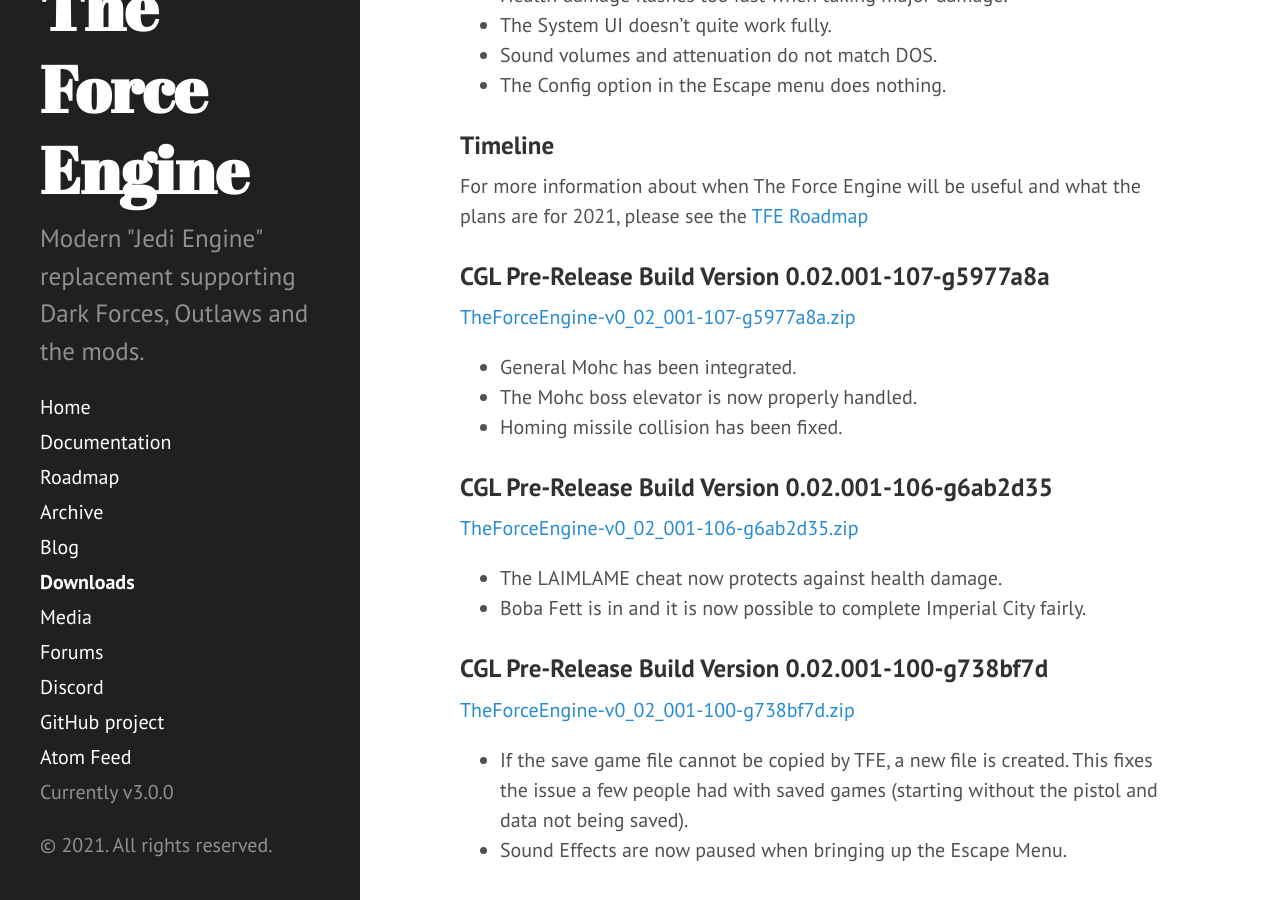
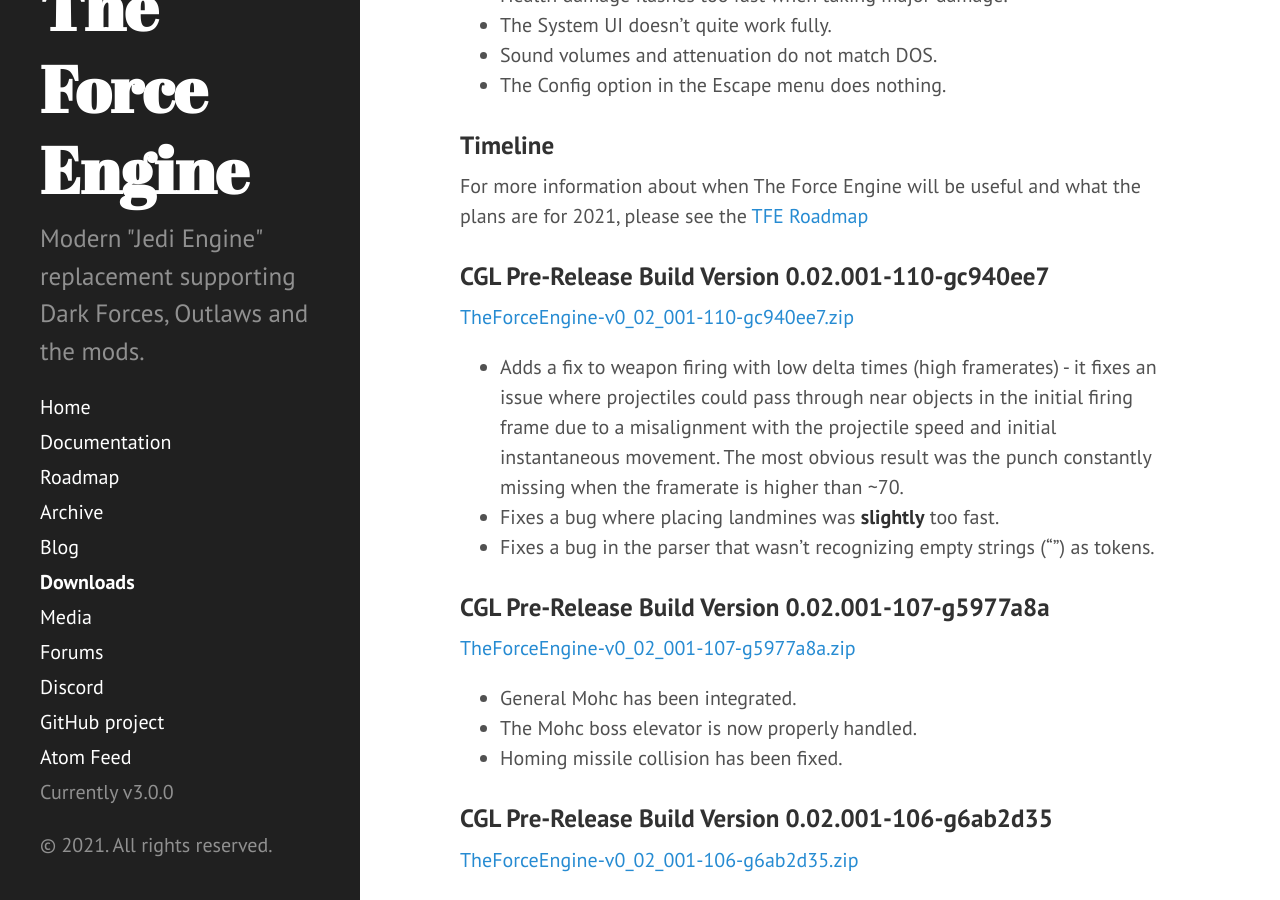
Before and after one commit to TheForceEngine/TheForceEngine.github.io, a Jekyll site: the page built from downloads.md, in a window 1280 px wide and 900 px high, scrolled down 703 px. Built offline with Jekyll 4.4.1, drawn with Linux system fonts in a browser that asks for light colours.

Commit message:
Update downloads.md

```diff
--- a/downloads.md
+++ b/downloads.md
@@ -26,6 +26,15 @@
 
 ### Timeline
 For more information about when The Force Engine will be useful and what the plans are for 2021, please see the [TFE Roadmap](Roadmap.md)
+
+### CGL Pre-Release Build Version 0.02.001-110-gc940ee7
+[TheForceEngine-v0_02_001-110-gc940ee7.zip](archive/TheForceEngine-v0_02_001-110-gc940ee7.zip) <br>
+* Adds a fix to weapon firing with low delta times (high framerates) - it fixes
+an issue where projectiles could pass through near objects in the initial firing frame due
+to a misalignment with the projectile speed and initial instantaneous movement.
+The most obvious result was the punch constantly missing when the framerate is higher than ~70.
+* Fixes a bug where placing landmines was **slightly** too fast.
+* Fixes a bug in the parser that wasn't recognizing empty strings ("") as tokens.
 
 ### CGL Pre-Release Build Version 0.02.001-107-g5977a8a
 [TheForceEngine-v0_02_001-107-g5977a8a.zip](archive/TheForceEngine-v0_02_001-107-g5977a8a.zip) <br>
```
